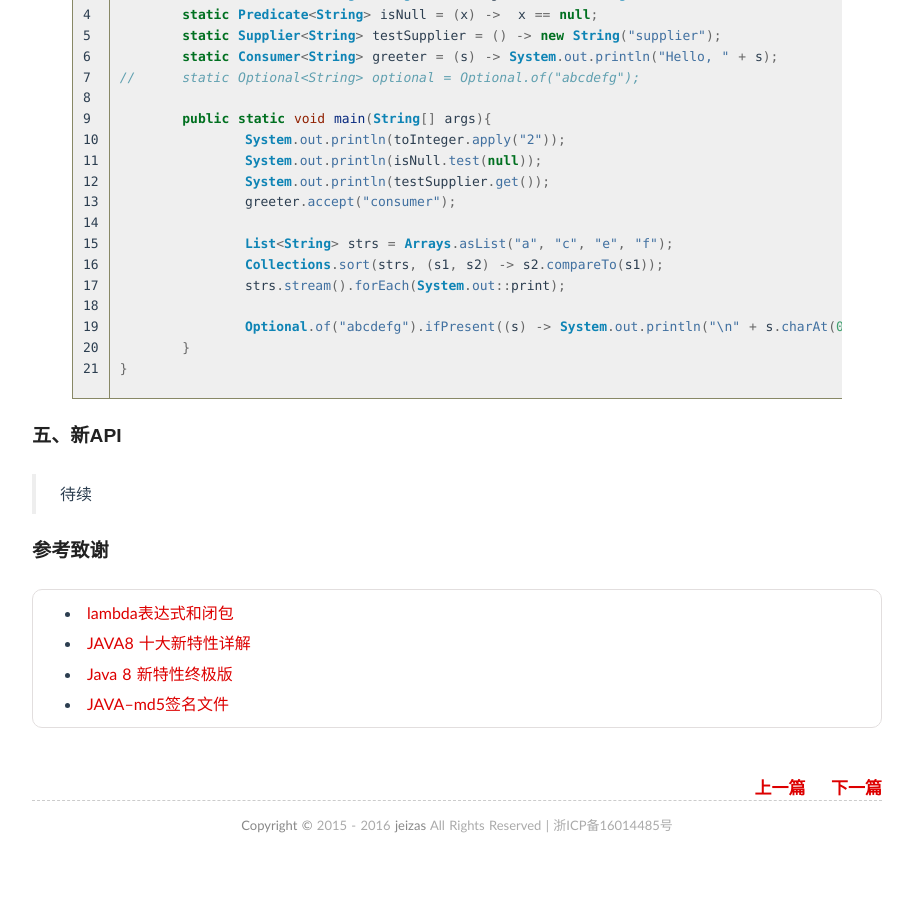
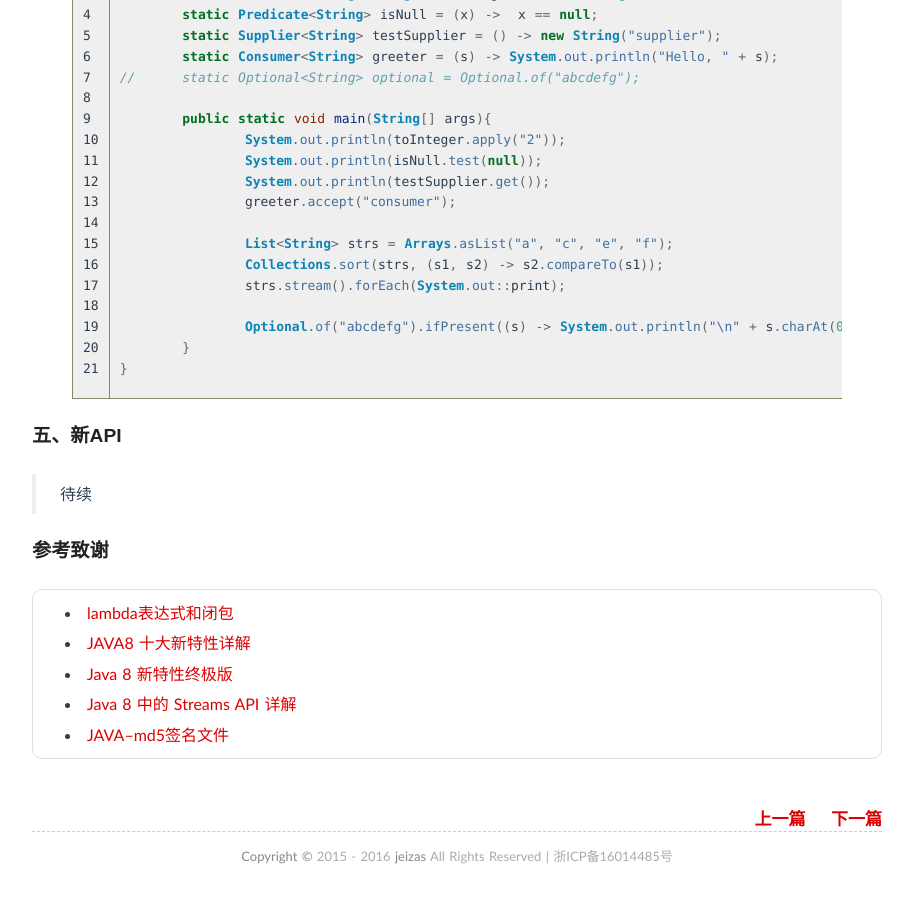
Before and after one commit to jeizas/jeizas.github.io, a Jekyll site: the page built from _posts/2016-08-07-java8_new_function.md, in a window 1280 px wide and 900 px high, scrolled down 3036 px. Shown: the whole window, without its empty margins (183-1096 px from the left). Built offline with Jekyll 4.4.1, drawn with Linux system fonts in a browser that asks for light colours; comment, search, counter and statistics services are not loaded; before the commit the page ends 3905 px from its top, so only the background shows below that.

Commit message:
修改：     _posts/2016-08-07-java8_new_function.md

```diff
--- a/_posts/2016-08-07-java8_new_function.md
+++ b/_posts/2016-08-07-java8_new_function.md
@@ -139,4 +139,5 @@ public class Lamdba {
 * [lambda表达式和闭包](http://www.importnew.com/17905.html)
 * [JAVA8 十大新特性详解](http://www.125135.com/842.htm)
 * [Java 8 新特性终极版](http://www.codeceo.com/article/java-8-new-feature.html)
+* [Java 8 中的 Streams API 详解](https://www.ibm.com/developerworks/cn/java/j-lo-java8streamapi/)
 * [JAVA--md5签名文件](http://blog.163.com/wallace0615@126/blog/static/35145824200793151633497/)
```
